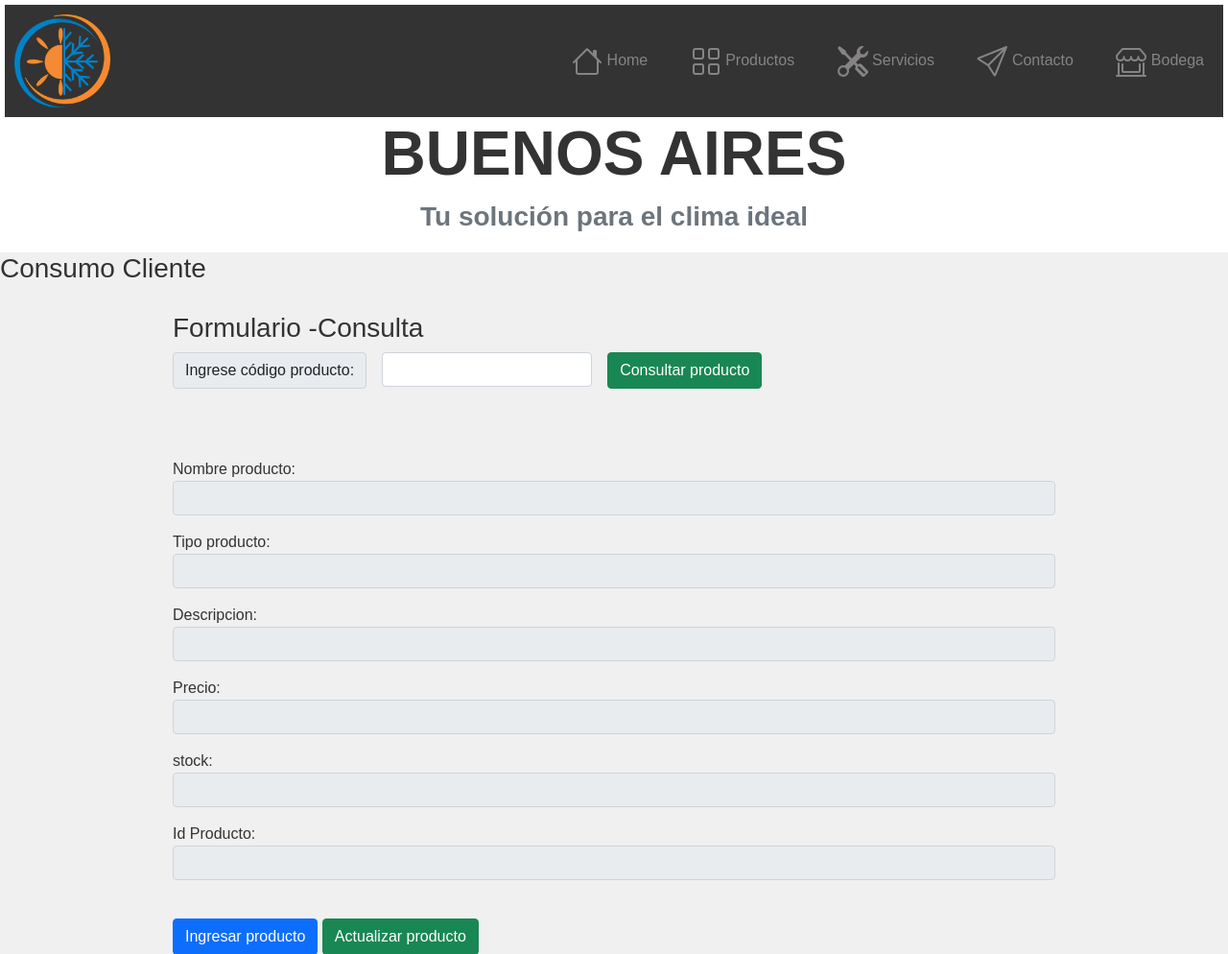
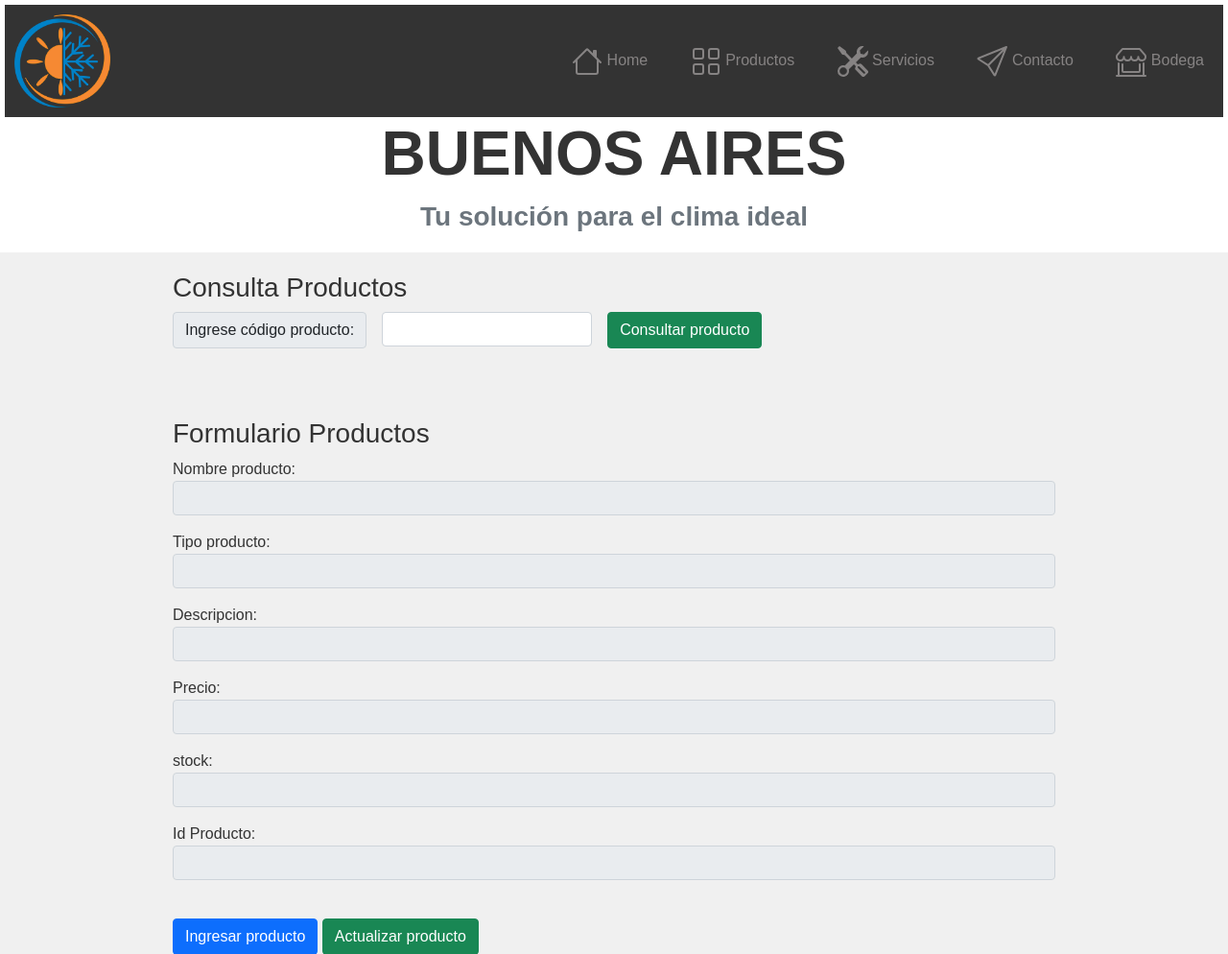
Before and after one commit to klaudeke/ProyectoBA-AC, a Django app: template core/templates/core/productos.html in a window 1280 px wide. Shown: the top 994 px of the page at 96% size. Run offline with Django 3.2, Linux system fonts and the light colour scheme; the template is opened without the code that fills it: most values are stand-ins (such as "Sample title", 1, 10 or a date in 2020); some libraries are stand-ins or nearby versions.

Commit message:
Update productos.html
a

```diff
--- a/core/templates/core/productos.html
+++ b/core/templates/core/productos.html
@@ -78,10 +78,8 @@
 
 </script>
 
-    <h3>Consumo Cliente</h3>
-
     <div class="container">
-        <h3>Formulario -Consulta</h3>
+        <h3>Consulta Productos</h3>
         <form class="row g-3" method="post" id="form_buscar">
             {% csrf_token %}
                 <div class="col-auto">
@@ -101,6 +99,7 @@
 
 
     <div class="container">
+        <h3>Formulario Productos</h3>
         <form method="post" id="form_actualizar">
         {% csrf_token %}
             <div class="mb-3">
@@ -138,10 +137,11 @@
     </div>
 
 
-<h3>{{mensaje}}</h3>
+
 
 
 <div class="container">
+    <h3>{{mensaje}}</h3>
     <table id="tabla_datos" data-toggle="table" data-sort-name="stargazers_count"
     data-sort-order="desc"
     data-pagination="true"
```
